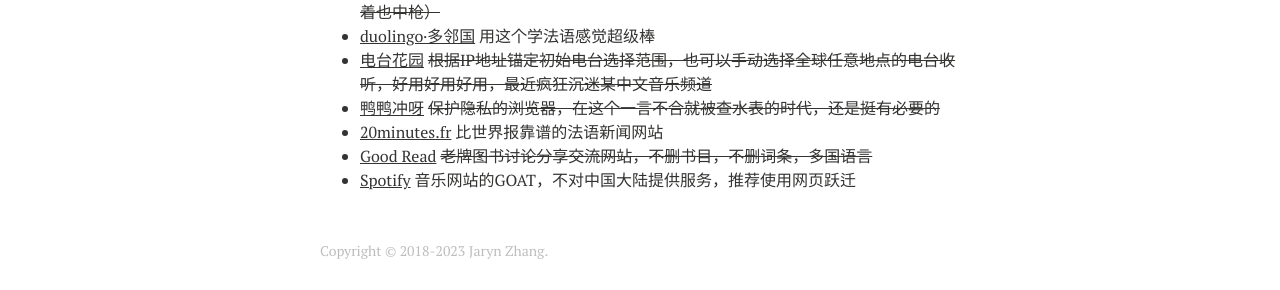
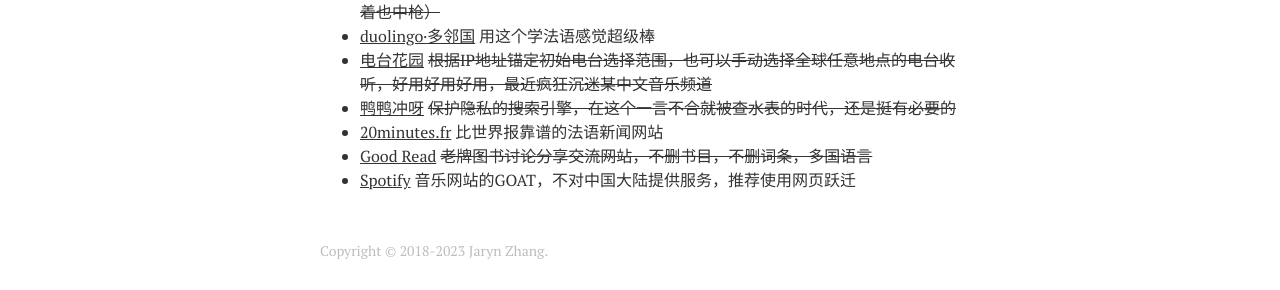
Before and after one commit to jarynzhang/jarynzhang.github.io, a Jekyll site: the page built from links/index.md, in a window 1280 px wide. Shown: the part 1066-1356 px from the top of the page. Built offline with Jekyll 4.4.1, drawn with Linux system fonts in a browser that asks for light colours; nearby versions of some CDN libraries.

Commit message:
Update index.md

```diff
--- a/links/index.md
+++ b/links/index.md
@@ -24,7 +24,7 @@ image:
  * [The New York Review of Books](https://www.nybooks.com) ~~最新的主页设计采用色彩鲜明的主题，在一众白底黑字中显得格外出尘，风格独特好看好看。只做review，不给opinion（隔壁纽约客：躺着也中枪）~~
  * [duolingo·多邻国](https://www.duolingo.com) 用这个学法语感觉超级棒
  * [电台花园](http://radio.garden/) ~~根据IP地址锚定初始电台选择范围，也可以手动选择全球任意地点的电台收听，好用好用好用，最近疯狂沉迷某中文音乐频道~~
- * [鸭鸭冲呀](https://duckduckgo.com)  ~~保护隐私的浏览器，在这个一言不合就被查水表的时代，还是挺有必要的~~
+ * [鸭鸭冲呀](https://duckduckgo.com)  ~~保护隐私的搜索引擎，在这个一言不合就被查水表的时代，还是挺有必要的~~
  * [20minutes.fr](https://www.20minutes.fr)  比世界报靠谱的法语新闻网站
  * [Good Read](https://www.goodreads.com) ~~老牌图书讨论分享交流网站，不删书目，不删词条，多国语言~~
  * [Spotify](https://open.spotify.com) 音乐网站的GOAT，不对中国大陆提供服务，推荐使用网页跃迁
```
